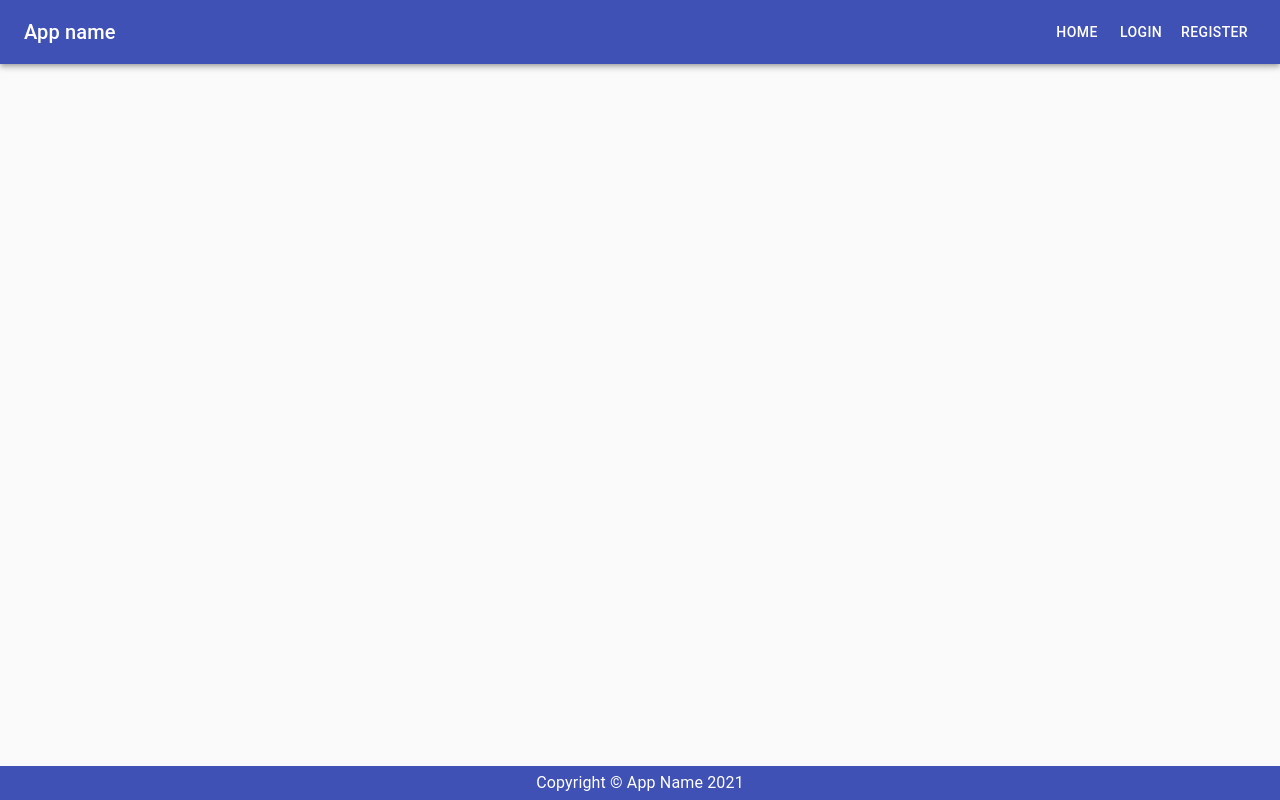
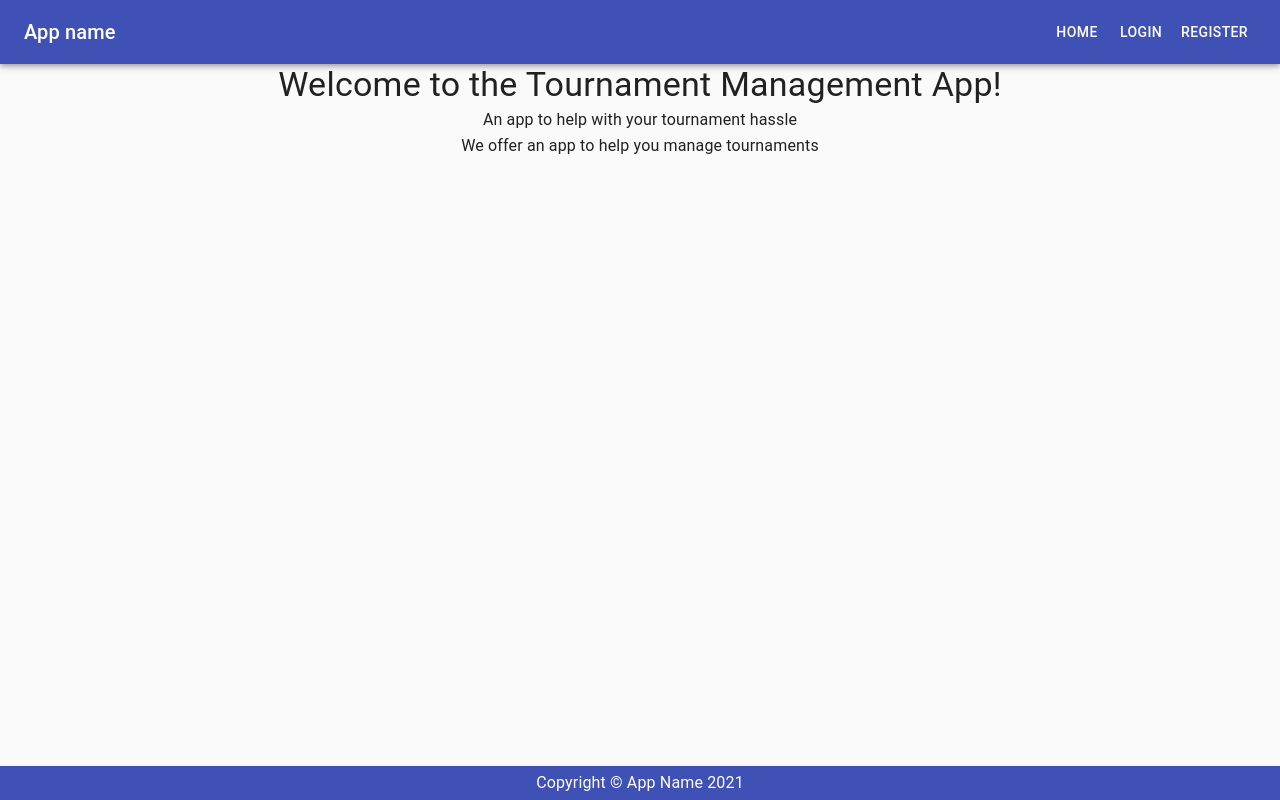
Before and after one commit to PavanReddy28/dbms-project-frontend, a React (Create React App) app: page / in a window 1280 px wide. Built offline with nearby package versions, Linux system fonts and the light colour scheme.

Commit message:
Added basic home component

```diff
--- a/src/components/App.js
+++ b/src/components/App.js
@@ -4,7 +4,8 @@ import CssBaseline from '@material-ui/core/CssBaseline';
 import Login from "./Login"
 import Register from "./Register"
 import Header from "./Header"
-import Footer from "./Footer"
+import Footer from "./Footer";
+import Home from "./Home"
 
 function App() {
   return (
@@ -19,6 +20,9 @@ function App() {
           <Route exact path="/register">
             <Register />
           </Route>
+          <Route exact path="/">
+            <Home />
+          </Route>
         </Switch>
         <Footer />
       </div>
--- /dev/null
+++ b/src/components/Home.jsx
@@ -0,0 +1,21 @@
+import React from "react";
+import { Typography } from "@material-ui/core";
+
+function Home() {
+    return (
+        // <Grid container justify="center">
+        //     <Grid item>
+        //         <Typography variant="h4">Welcome to the tournament management app!</Typography>
+        //     </Grid>
+
+        // </Grid>
+        <>
+        <Typography variant="h4" align="center">Welcome to the Tournament Management App!</Typography>
+        <Typography variant="subtitle1" align="center">An app to help with your tournament hassle</Typography>
+        <Typography variant="body1" align="center">We offer an app to help you manage tournaments</Typography>
+        </>
+
+    )
+}
+
+export default Home;
```
